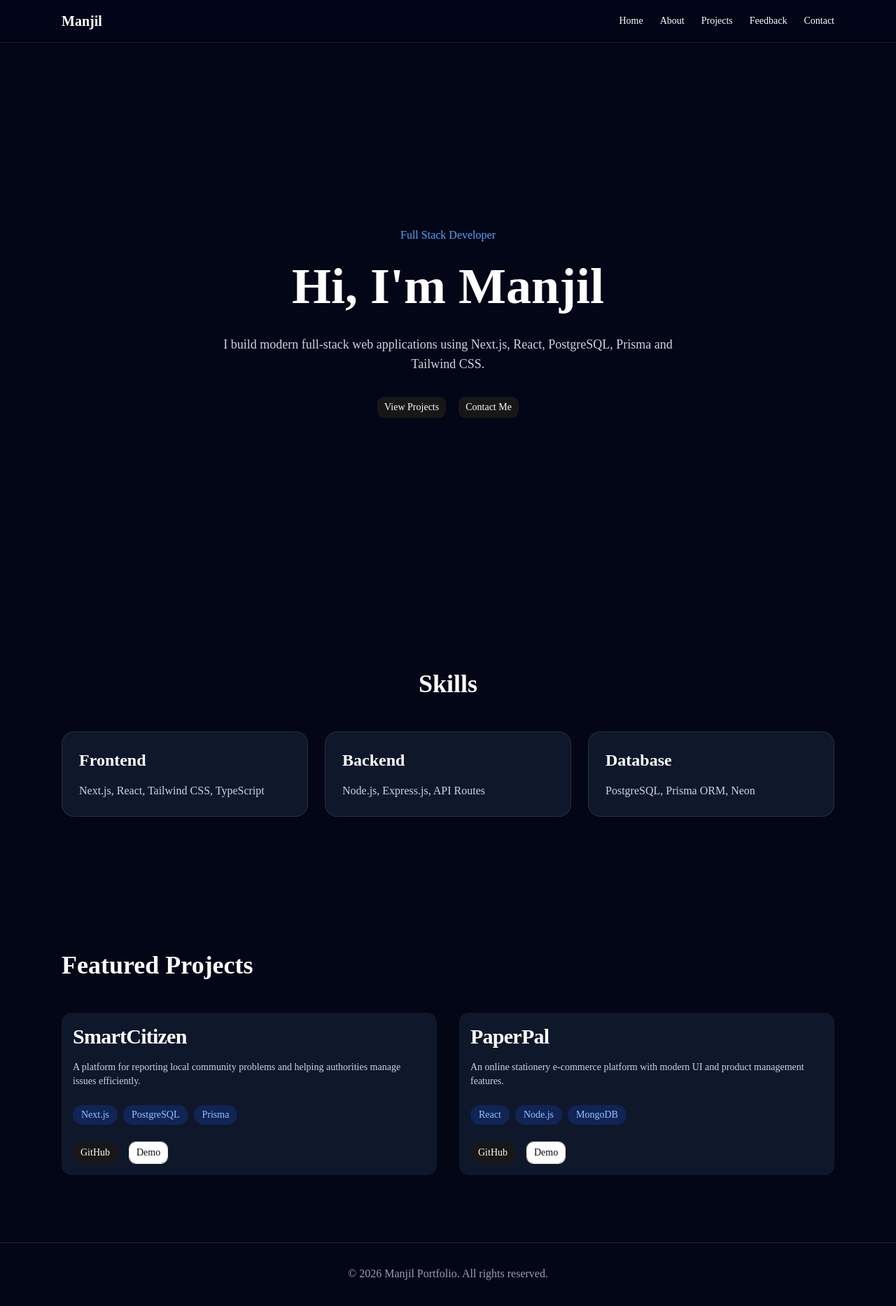
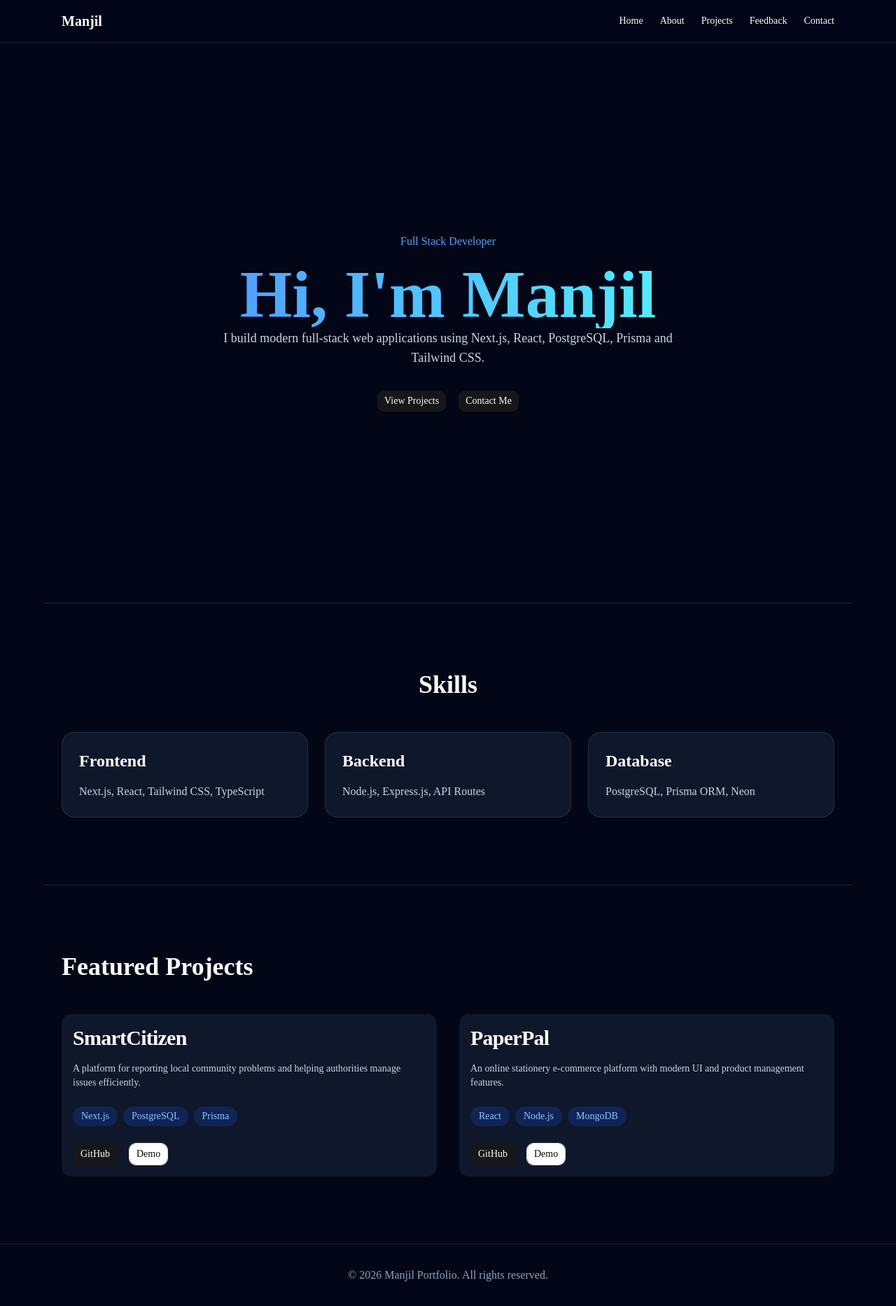
Before and after one commit to ManjilRijal63/Manjil-Portfolio, a Next.js app: page / in a window 1280 px wide. Shown: the whole page at 70% size. Built offline with nearby package versions, Linux system fonts and the light colour scheme.

Commit message:
improved ui styling

```diff
--- a/src/app/about/page.tsx
+++ b/src/app/about/page.tsx
@@ -29,7 +29,7 @@ export default function AboutPage() {
       </div>
 
 {/* section journey */}
-<section className="mt-20">
+<section className="mt-20 border-t border-white/10">
 
   <h2 className="mb-8 text-3xl font-bold">
     Journey
--- a/src/app/feedback/page.tsx
+++ b/src/app/feedback/page.tsx
@@ -31,7 +31,7 @@ export default async function FeedbackPage() {
         <FeedbackForm />
       </div>
 
-      <section>
+      <section className="border-t border-white/10">
 
         <div className="mb-8">
 
--- a/src/app/page.tsx
+++ b/src/app/page.tsx
@@ -3,7 +3,7 @@ import ProjectCard from "@/components/project-card";
 import SkillCard from "@/components/skill-card";
 import { projects } from "@/data/projects";
 import { skills } from "@/data/skills";
-import {Button} from "@/components/ui/button";
+import { Button } from "@/components/ui/button";
 
 export default function Home() {
   return (
@@ -16,7 +16,7 @@ export default function Home() {
           Full Stack Developer
         </p>
 
-        <h1 className="mb-6 text-5xl font-bold leading-tight md:text-7xl">
+        <h1 className="bg-gradient-to-r from-blue-400 to-cyan-300 bg-clip-text text-6xl font-bold text-transparent md:text-8xl">
           Hi, I&apos;m Manjil
         </h1>
 
@@ -32,15 +32,9 @@ export default function Home() {
           {/* <Button text="View Projects" />
           <Button text="Contact Me" /> */}
         </div>
-
       </section>
-
-
-
       {/* SKILLS SECTION */}
-
-
-<section className="mx-auto max-w-6xl px-6 py-24">
+      <section className="mx-auto max-w-6xl px-6 py-24 border-t border-white/10">
 
         <h2 className="mb-12 text-center text-4xl font-bold">
           Skills
@@ -63,7 +57,7 @@ export default function Home() {
 
       {/* projects section */}
 
-<section className="mx-auto max-w-6xl px-6 py-24">
+      <section className="mx-auto max-w-6xl px-6 py-24 border-t border-white/10">
 
         <div className="mb-12 flex items-center justify-between">
 
--- a/src/components/navbar.tsx
+++ b/src/components/navbar.tsx
@@ -9,7 +9,7 @@ export default function Navbar() {
           Manjil
         </h1>
 
-        <div className="flex gap-6 text-sm">
+        <div className="flex gap-6 text-sm  transition hover:text-blue-400">
           <Link href="/">Home</Link>
           <Link href="/about">About</Link>
           <Link href="/projects">Projects</Link>
```
Lines whose indentation alone changed are shown as unchanged.
